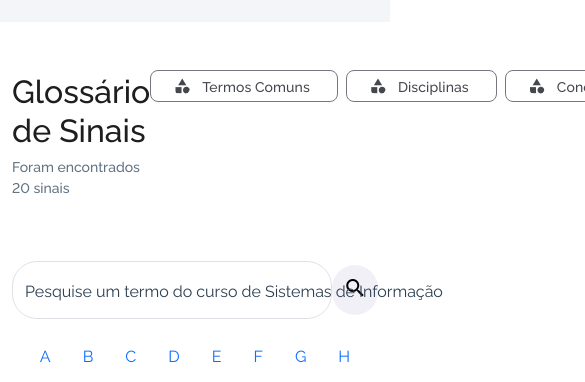
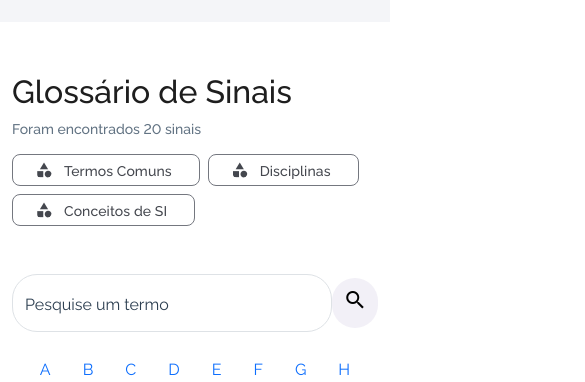
Before and after one commit to rodriguesiad/glossario-libras, an Angular app in the folder glossario-libras/: page / in a window 390 px wide. Shown: the part 611-993 px from the top of the page, 585 px wide, since content can reach past the window. Built offline with nearby package versions, Linux system fonts and the light colour scheme.

Commit message:
Estiliza um pouco da responsividade

```diff
--- a/glossario-libras/src/app/app.component.html
+++ b/glossario-libras/src/app/app.component.html
@@ -28,7 +28,7 @@
 </div>
 
 <div class="container videos my-5" id="videos">
-    <div class="w-100 d-flex justify-content-between">
+    <div class="w-100 d-flex justify-content-between title-card">
         <div>
             <h1 style="font-size: 32px; font-weight: 500; color: #1e1e1e;">Glossário de Sinais</h1>
             <p class="mt-2" style="font-size: 14px; font-weight: 500;">
@@ -36,7 +36,7 @@
             </p>
         </div>
 
-        <div class="d-flex gap-2">
+        <div class="d-flex gap-2 flex-wrap categorias-card">
             <mat-chip *ngFor="let cat of categorias" (click)="selecionarCategoria(cat.nome)"
                 [ngClass]="{ 'chip-ativo': categoriaAtiva === cat.nome }" class="px-3 py-2">
                 <mat-icon matChipAvatar>category</mat-icon>
@@ -51,7 +51,7 @@
         <input type="text" class="form-control" id="pesquisar"
             placeholder="Pesquise um termo do curso de Sistemas de Informação" [(ngModel)]="pesquisa"
             (input)="filtrar()">
-        <label for="pesquisar">Pesquise um termo do curso de Sistemas de Informação</label>
+        <label for="pesquisar">Pesquise um termo</label>
 
         <div class="d-flex justify-content-center align-items-center pesquisar-btn">
             <button type="button" class="btn-search m-0 p-0" aria-label="Pesquisar">
--- a/glossario-libras/src/app/app.component.scss
+++ b/glossario-libras/src/app/app.component.scss
@@ -116,3 +116,17 @@ input {
 .letra-ativa {
     font-weight: 600;
 }
+
+.catergorias-card {
+    justify-content: end;
+}
+
+@media (max-width: 900px) {
+    .title-card {
+        flex-direction: column;
+    }
+
+    .catergorias-card {
+        justify-content: start;
+    }
+}
```
